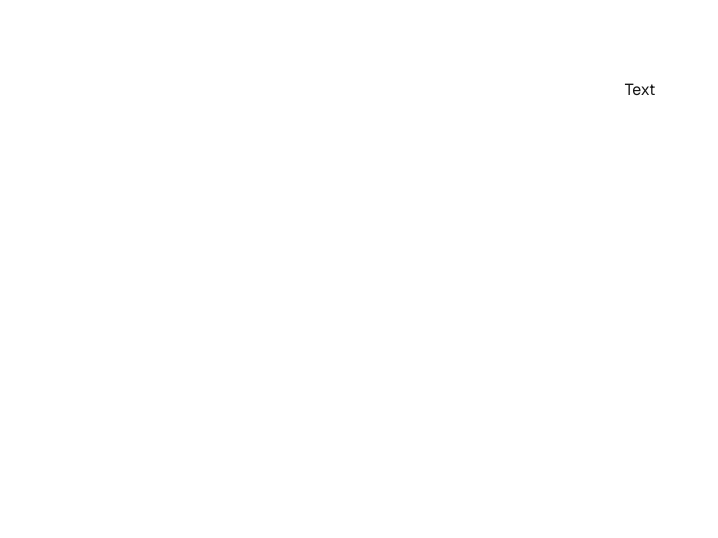
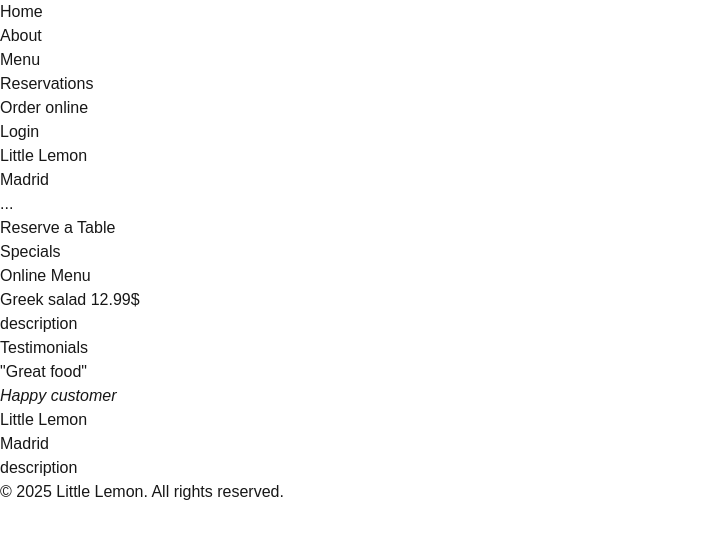
Before and after one commit to gabrielaamico/Capstone, a Next.js app: page / in a window 1280 px wide. Shown: the top 538 px of the page, without its empty margins (0-718 px from the left). Built offline with nearby package versions, Linux system fonts and the light colour scheme.

Commit message:
Structure of the home page

```diff
--- a/src/app/page.js
+++ b/src/app/page.js
@@ -1,7 +1,84 @@
+import React from "react";
+import Head from "next/head";
+
 export default function Home() {
   return (
-    <div className="grid grid-rows-[20px_1fr_20px] items-center justify-items-center min-h-screen p-8 pb-20 gap-16 sm:p-20 font-[family-name:var(--font-geist-sans)]">
-      Text
-    </div>
+    <>
+      {/* Metadata */}
+      <Head>
+        <title>Little Lemon Restaurant</title>
+        <meta
+          name="description"
+          content="Enjoy delicious italian mediteranean meals at Little Lemon Restaurant."
+        />
+        <meta name="viewport" content="width=device-width, inital-scale=1.0" />
+        <link />
+      </Head>
+
+      {/* Header with Navigation */}
+      <header>
+        <nav>
+          <ul>
+            <li>
+              <a href="#home">Home</a>
+            </li>
+            <li>
+              <a href="#about">About</a>
+            </li>
+            <li>
+              <a href="#menu">Menu</a>
+            </li>
+            <li>
+              <a href="#reservations">Reservations</a>
+            </li>
+            <li>
+              <a href="#order">Order online</a>
+            </li>
+            <li>
+              <a href="#login">Login</a>
+            </li>
+          </ul>
+        </nav>
+      </header>
+
+      {/* Hero Section */}
+      <section id="hero">
+        <h1>Little Lemon</h1>
+        <h2>Madrid</h2>
+        <p>...</p>
+        <button>Reserve a Table</button>
+      </section>
+
+      {/* Highlights */}
+      <section id="highlights">
+        <h2>Specials</h2>
+        <button>Online Menu</button>
+        <article>
+          <h3>Greek salad 12.99$</h3>
+          <p>description</p>
+        </article>
+      </section>
+
+      {/* Testimonials */}
+      <section id="testimonials">
+        <h2>Testimonials</h2>
+        <blockquote>
+          <p>"Great food"</p>
+          <cite>Happy customer</cite>
+        </blockquote>
+      </section>
+
+      {/* About */}
+      <section id="about">
+        <h1>Little Lemon</h1>
+        <h2>Madrid</h2>
+        <p>description</p>
+      </section>
+
+      {/* Footer */}
+      <footer>
+        <p>&copy; 2025 Little Lemon. All rights reserved.</p>
+      </footer>
+    </>
   );
 }
```
